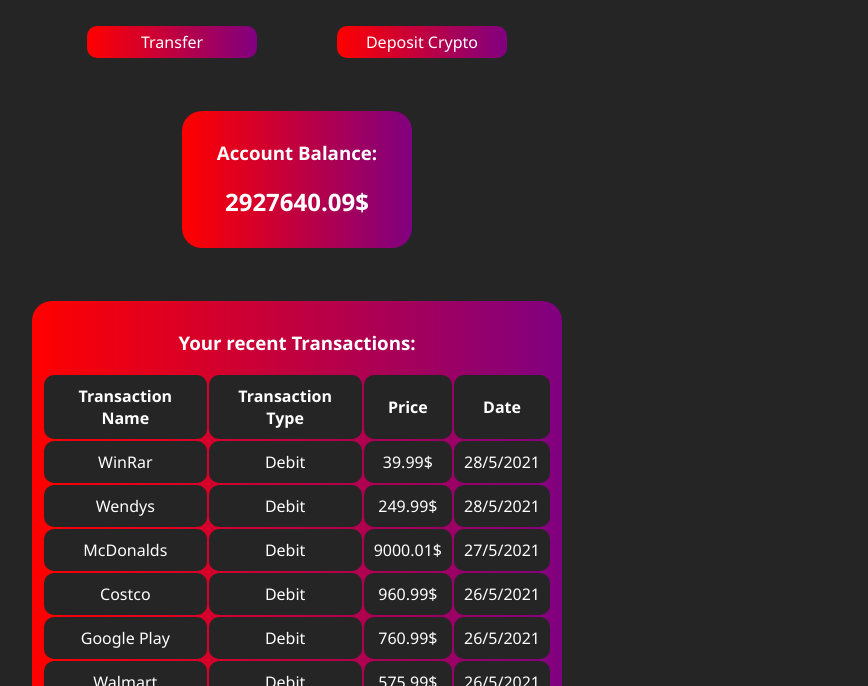
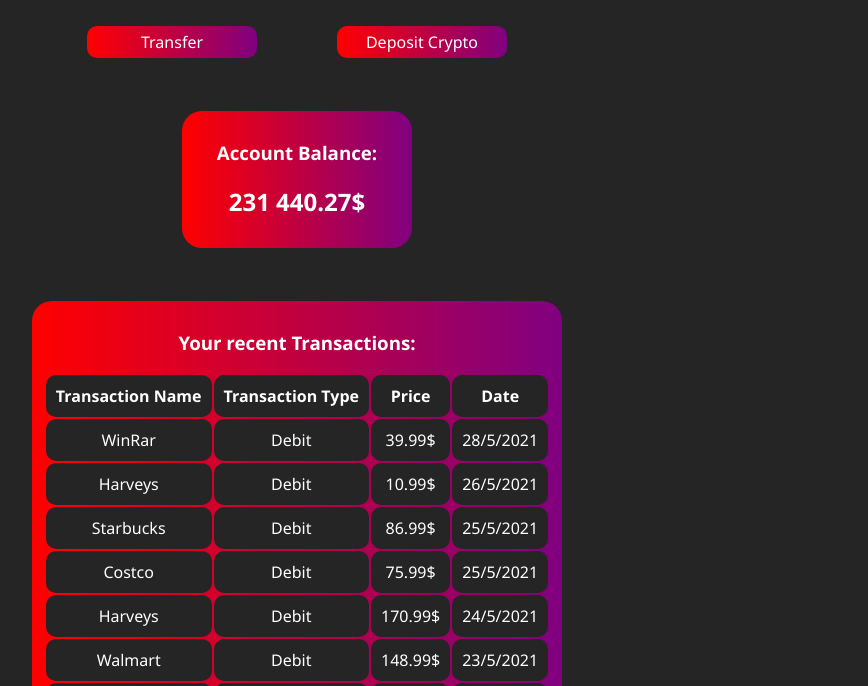
Before and after one commit to Socktt/nottheusualyt.github.io, a plain HTML site: page account.html in a window 1280 px wide. Shown: the part 114-800 px from the top of the page, without its empty margins (343-1211 px from the left). Drawn offline with nearby package versions, Linux system fonts and the light colour scheme.

Commit message:
Add files via upload

```diff
--- a/account.html
+++ b/account.html
@@ -3,6 +3,7 @@
     <head>
         <link rel="stylesheet" href="style.css">
         <script src="script.js"></script>
+        <script src="//cdnjs.cloudflare.com/ajax/libs/seedrandom/3.0.5/seedrandom.min.js"></script>
     </head>
     <body onload="initBank()">
         <div class="TopBar">
@@ -33,17 +34,6 @@
                     <td>39.99$</td>
                     <td>28/5/2021</td>
                 </tr>
-                <tr>
-                    <td>Wendys</td>
-                    <td>Debit</td>
-                    <td>249.99$</td>
-                    <td>28/5/2021</td>
-                </tr>
-                <tr>
-                    <td>McDonalds</td>
-                    <td>Debit</td>
-                    <td>9000.01$</td>
-                    <td>27/5/2021</td>
                 </tr>
             </table>
         </div>
--- a/script.js
+++ b/script.js
@@ -15,8 +15,13 @@ function initBank(){
 }
 
 function randGenBal() {
-    var bal = Math.floor(Math.random()*1000000) + 1000 + (Math.random()).toFixed(2);
-    document.getElementById("balstr").innerHTML = bal + "$";
+    // var bal = Math.floor(Math.random()*100000) + 1000 + (Math.random()).toFixed(2);
+    var testrand = new Math.seedrandom(document.cookie);
+    var bal = (testrand()*100000).toFixed(0) + (testrand()).toFixed(2);
+    var parts = bal.toString().split(".");
+    parts[0] = parts[0].replace(/\B(?=(\d{3})+(?!\d))/g, " ");
+    var fixedBal = parts.join(".");
+    document.getElementById("balstr").innerHTML = fixedBal + "$";
     return 0;
 }
 
@@ -24,11 +29,13 @@ function randGenPurchases() {
     var companies = ["Wendys", "MacDonalds", "Starbucks", "Walmart", "Google Play", "Lee Valley", "Costco", "Harveys", "GMC"];
     var TrnsList = document.getElementById("TransactionList");
     var TrnsDate = 27;
+    var testrand = new Math.seedrandom(document.cookie);
     for(x=0;x<=25;x++){
-        var company = companies[Math.floor(Math.random() * 9).toFixed(0)];
-        var price = Math.floor(Math.random() * 1000) + 0.99;
+        var testrand = new Math.seedrandom(document.cookie + x);
+        var company = companies[Math.floor(testrand() * 9).toFixed(0)];
+        var price = Math.floor(testrand() * 200) + 0.99;
         var col = document.createElement("TR");
-        if(Math.random() * 3 > 1){
+        if(testrand() * 3 > 1){
             TrnsDate--;
         }
         TrnsList.appendChild(col);
```
